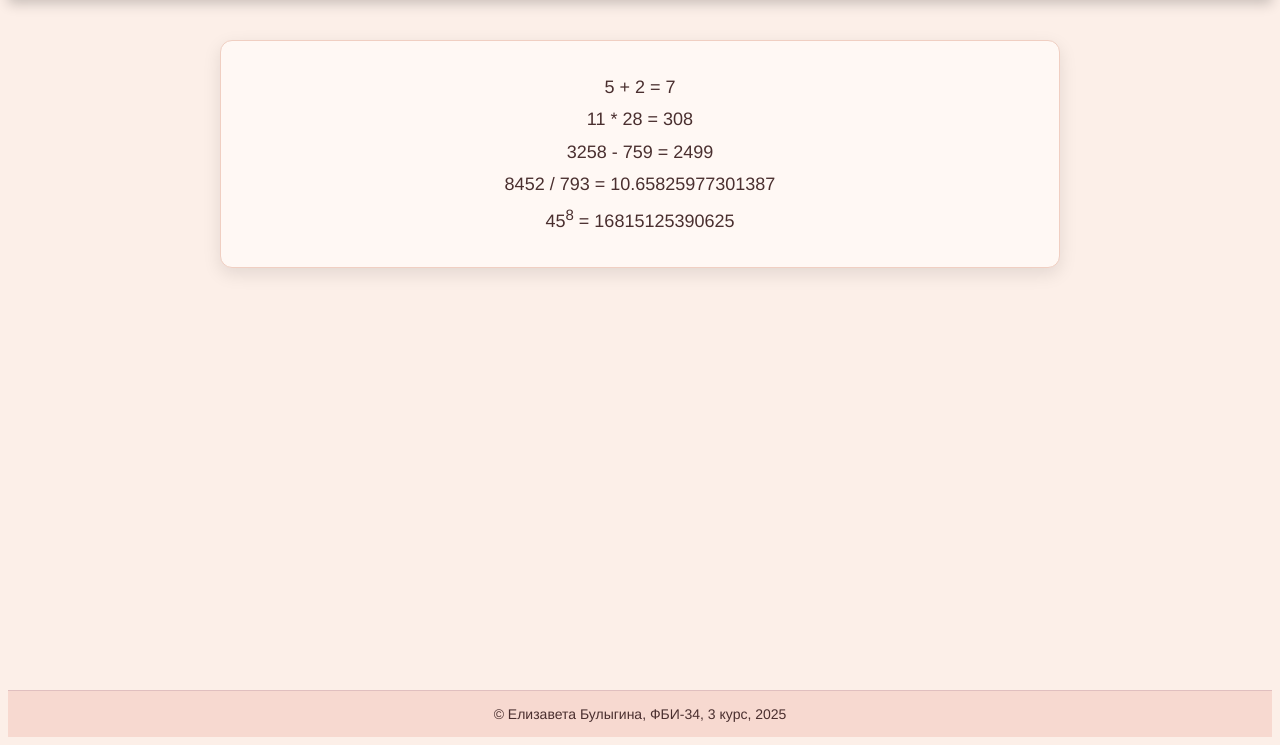
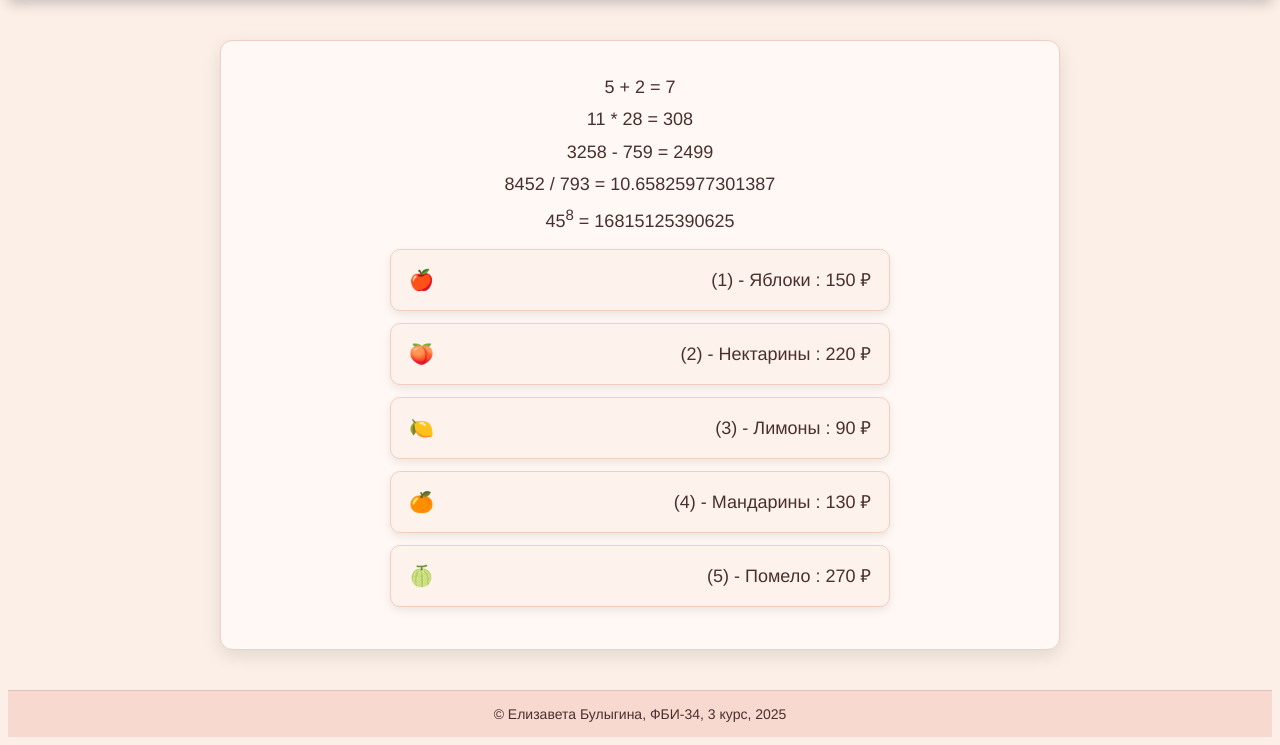
Before and after one commit to FoxyForLove/web-back-labs, a Flask app: page /lab2/example in a window 1280 px wide. Shown: the part 71-816 px from the top of the page. Run offline with Flask 3, Linux system fonts and the light colour scheme.

Commit message:
Цикл в шаблоне

```diff
--- a/app.py
+++ b/app.py
@@ -378,8 +378,17 @@ def add_flower(name):
 
 @app.route('/lab2/example')
 def example():
-    name = 'Елизавета Булыгина'
-    lab_num = '№2'
-    group = 'ФБИ-34'
-    course = '3 курс'
-    return render_template('example.html', name=name, lab_num=lab_num, group=group, course=course)
+    name, lab_num, group, course = 'Елизавета Булыгина', '№2', 'ФБИ-34', '3 курс'
+    fruits = [
+    {"name": "Яблоки", "price": 150},
+    {"name": "Нектарины", "price": 220},
+    {"name": "Лимоны", "price": 90},
+    {"name": "Мандарины", "price": 130},
+    {"name": "Помело", "price": 270}
+    ]
+    return render_template('example.html',
+                           name=name,
+                           lab_num=lab_num,
+                           group=group,
+                           course=course,
+                           fruits = fruits)
--- a/static/main.css
+++ b/static/main.css
@@ -44,3 +44,42 @@ main {
     font-size: 18px;
     line-height: 1.8;
 }
+
+main ul {
+    list-style: none;
+    padding: 0;
+    margin: 0 auto;
+    max-width: 500px;
+    text-align: left;
+}
+
+main ul li {
+    background: #fdf2ec;
+    margin: 12px 0;
+    padding: 14px 18px;
+    border-radius: 10px;
+    border: 1px solid #f0cfc2;
+    display: flex;
+    justify-content: space-between;
+    align-items: center;
+    box-shadow: 0 4px 10px rgba(0,0,0,0.08);
+    transition: transform 0.2s, background-color 0.3s;
+    font-size: 18px;
+    line-height: 1.6;
+}
+
+main ul li:hover {
+    transform: translateX(6px);
+    background-color: #f7d9d0;
+}
+
+main ul li::before {
+    content: "🍎";
+    margin-right: 10px;
+    font-size: 20px;
+}
+
+main ul li:nth-child(2)::before { content: "🍑"; }
+main ul li:nth-child(3)::before { content: "🍋"; }
+main ul li:nth-child(4)::before { content: "🍊"; }
+main ul li:nth-child(5)::before { content: "🍈"; }
--- a/templates/example.html
+++ b/templates/example.html
@@ -22,6 +22,12 @@
         3258 - 759 = {{3258 - 759}}<br>
         8452 / 793 = {{8452 / 793}}<br>
         45<sup>8</sup> = {{45 ** 8}}
+
+        <ul>
+            {% for f in fruits %}
+            <li>({{ loop.index }}) - {{ f.name }} : {{ f.price }} &#8381 </li>
+            {% endfor %}
+        </ul>
     </main>
 
     <footer>
```
